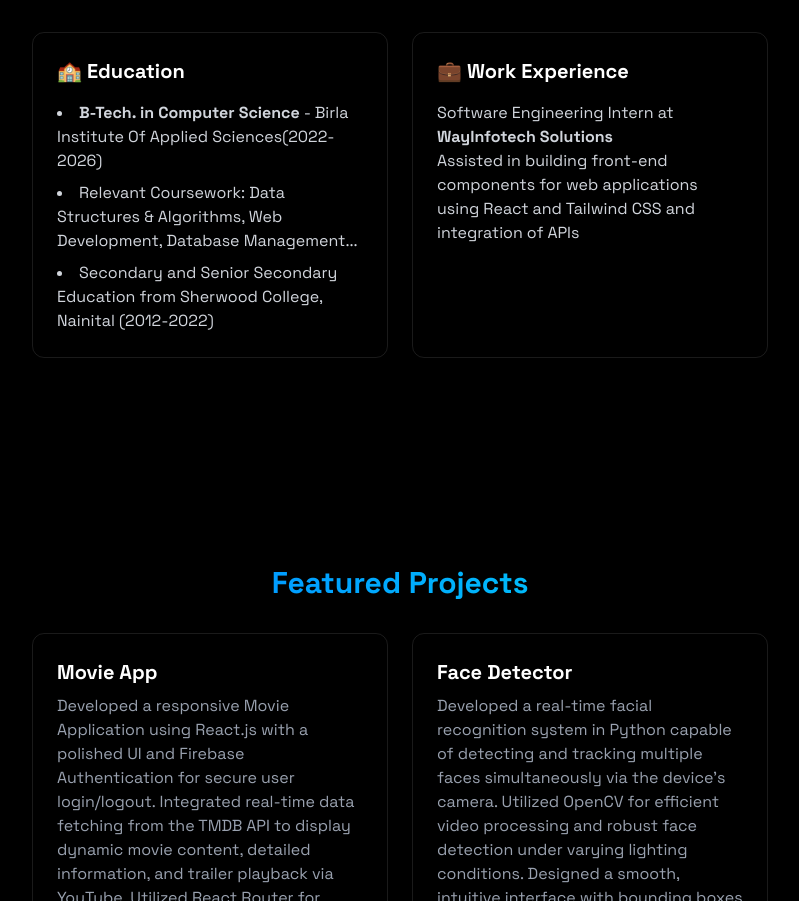
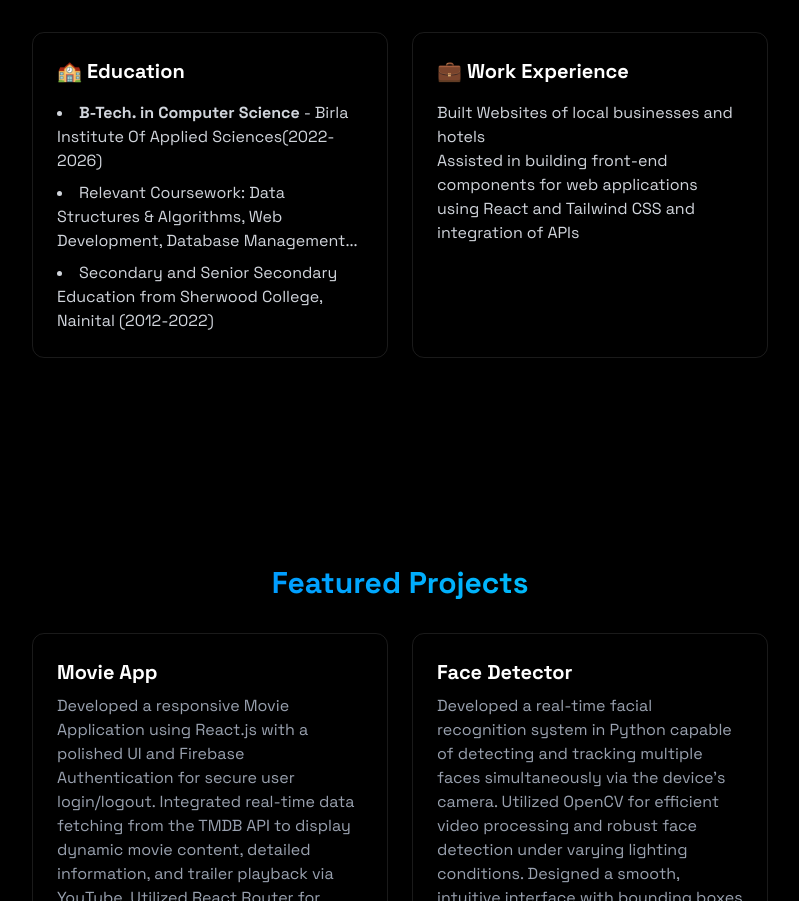
Before and after one commit to Kanishk1701/Portfolio-Website, a React (Vite) app: page / in a window 1280 px wide. Shown: the part 1350-2251 px from the top of the page, without its empty margins (240-1039 px from the left). Built offline with nearby package versions, Linux system fonts and the light colour scheme; no server answers.

Commit message:
updated about

```diff
--- a/src/components/sections/About.jsx
+++ b/src/components/sections/About.jsx
@@ -67,7 +67,7 @@ export const About = () => {
                 <h3 className="text-xl font-bold mb-4"> 💼 Work Experience </h3>
                 <div className="list-disc list-inside text-gray-300 space-y-2 ">
                  <div>
-                    <h4>Software Engineering Intern at <strong> WayInfotech Solutions </strong></h4>
+                    <h4>Built Websites of local businesses and hotels</h4>
                     <p>
                         Assisted in building front-end components for web applications using React and Tailwind CSS and integration of APIs
                     </p>
```
